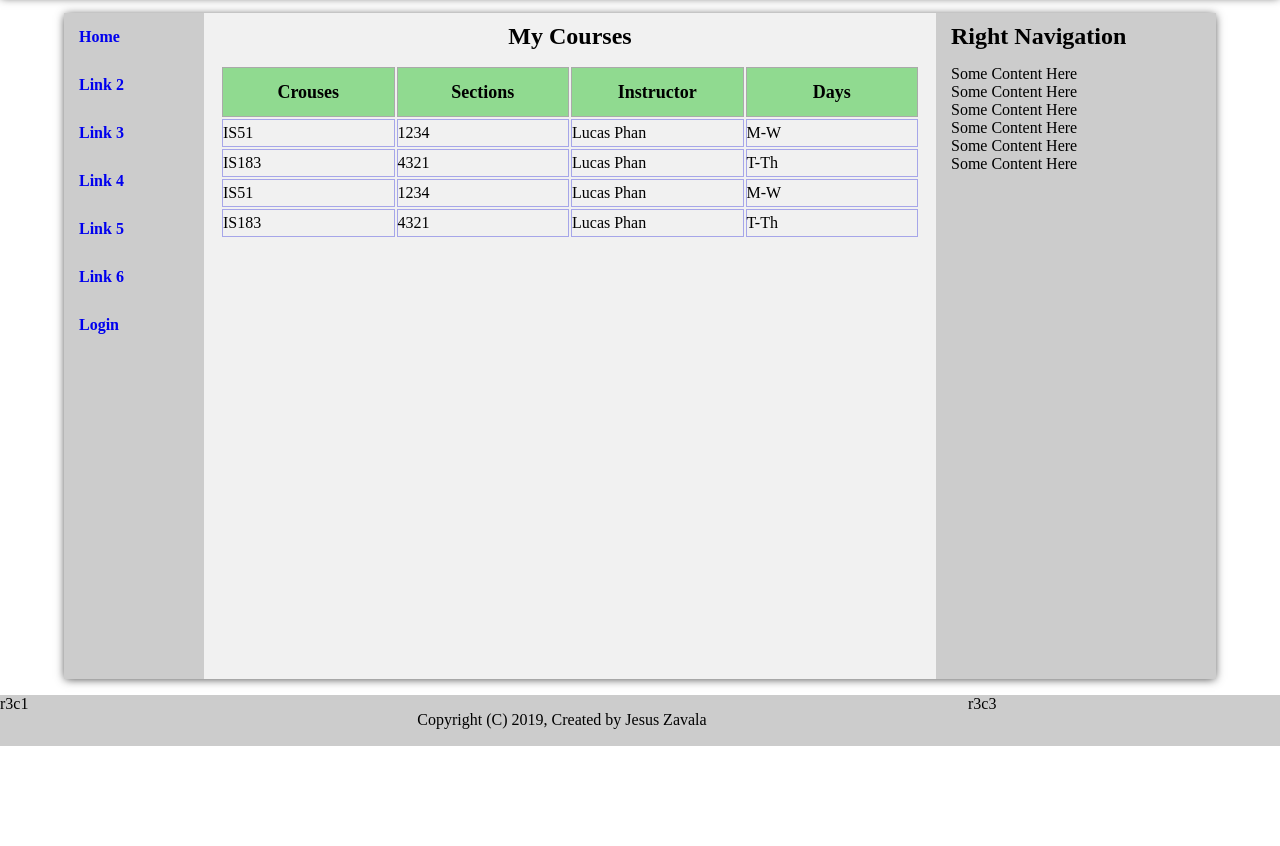
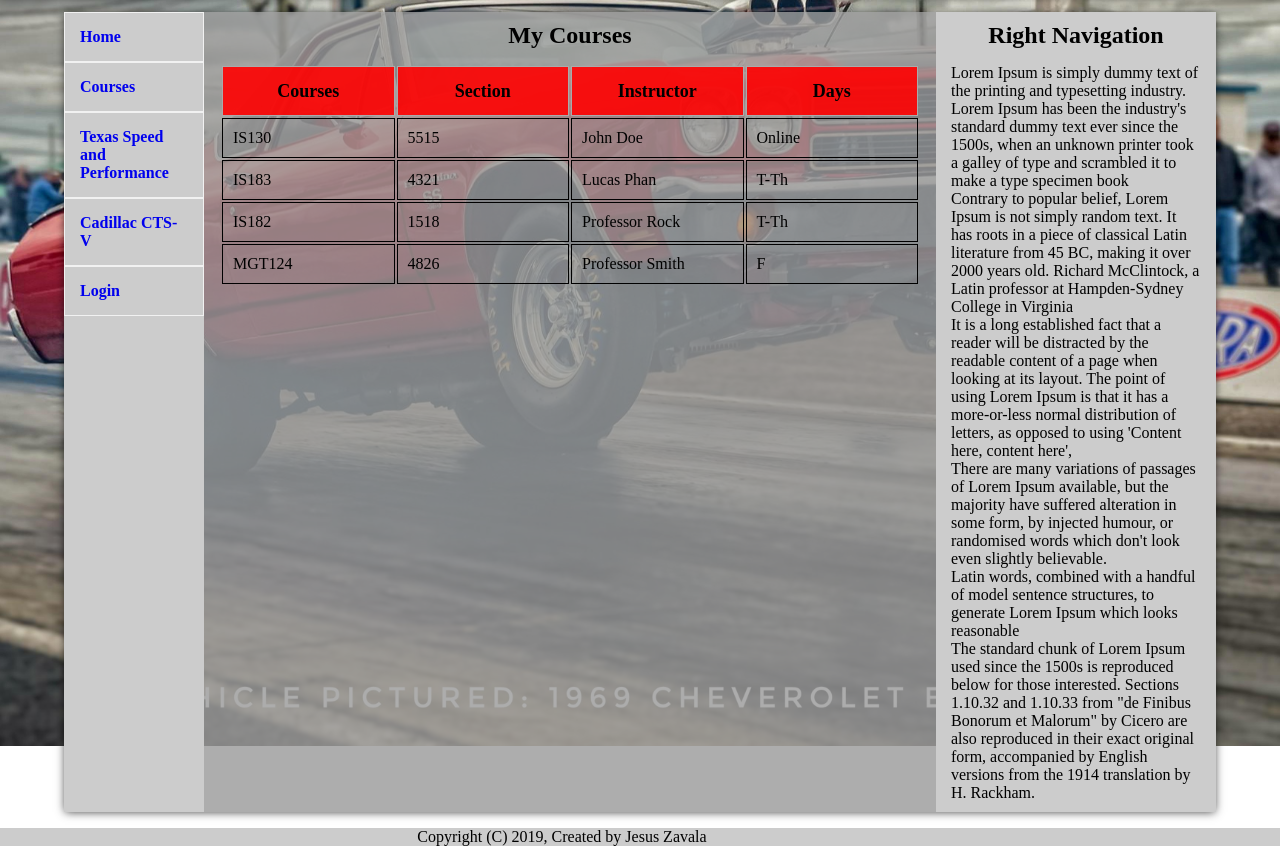
Before and after one commit to jesuszav/LA3, a plain HTML site: page courses.html in a window 1280 px wide. Shown: the part 54-900 px from the top of the page. Before the commit the page ends 800 px from the top, so only its background shows below. Drawn offline with Linux system fonts and the light colour scheme.

Commit message:
this is the final

```diff
--- a/courses.html
+++ b/courses.html
@@ -10,21 +10,19 @@
     <div class="r1 box-shadow">
         <h2 class="logo-name">Jesus Zavala</h2>
         <div>
-            r1c2
+
         </div>
         <div>
-            r1c3
+
         </div>
     </div>
     <div class="r2 box-shadow">
         <div class="r2c1">
             <Ul class="left-nav">
-                <li><a href="#">Home</a></li>
-                <li><a href="#">Link 2</a></li>
-                <li><a href="#">Link 3</a></li>
-                <li><a href="#">Link 4</a></li>
-                <li><a href="#">Link 5</a></li>
-                <li><a href="#">Link 6</a></li>
+                <li><a href="./index.html">Home</a></li>
+                <li><a href="./courses.html">Courses</a></li>
+                <li><a href="https://www.texas-speed.com/" Target="_blank">Texas Speed and Performance</a></li>
+                <li><a href="https://www.cadillac.com/v-series/cts-v-sedan" Target="_blank">Cadillac CTS-V</a></li>
                 <li><a href="./login.html">Login</a></li>
             </Ul>
         </div>
@@ -33,18 +31,18 @@
             <table class="course-table">
                 <thead>
                     <tr>
-                        <td>Crouses</td>
-                        <td>Sections</td>
+                        <td>Courses</td>
+                        <td>Section</td>
                         <td>Instructor</td>
                         <td>Days</td>
                     </tr>
                 </thead>
                 <tbody>
                     <tr>
-                        <td>IS51</td>
-                        <td>1234</td>
-                        <td>Lucas Phan</td>
-                        <td>M-W</td>
+                        <td>IS130</td>
+                        <td>5515</td>
+                        <td>John Doe</td>
+                        <td>Online</td>
                     </tr>
                     <tr>
                         <td>IS183</td>
@@ -53,39 +51,50 @@
                         <td>T-Th</td>
                     </tr>
                     <tr>
-                        <td>IS51</td>
-                        <td>1234</td>
-                        <td>Lucas Phan</td>
-                        <td>M-W</td>
+                        <td>IS182</td>
+                        <td>1518</td>
+                        <td>Professor Rock</td>
+                        <td>T-Th</td>
                     </tr>
                     <tr>
-                        <td>IS183</td>
-                        <td>4321</td>
-                        <td>Lucas Phan</td>
-                        <td>T-Th</td>
+                        <td>MGT124</td>
+                        <td>4826</td>
+                        <td>Professor Smith</td>
+                        <td>F</td>
                     </tr>
                 </tbody>
             </table>
         </div>
         <div class="r2c3">
             <h2 class="sub-heading">Right Navigation</h2>
-            <p>Some Content Here</p>
-            <p>Some Content Here</p>
-            <p>Some Content Here</p>
-            <p>Some Content Here</p>
-            <p>Some Content Here</p>
-            <p>Some Content Here</p>
+            <p>Lorem Ipsum is simply dummy text of the printing and typesetting industry. Lorem Ipsum has been the
+                industry's standard dummy text ever since the 1500s, when an unknown printer took a galley of type and
+                scrambled it to make a type specimen book</p>
+            <p>Contrary to popular belief, Lorem Ipsum is not simply random text. It has roots in a piece of classical
+                Latin literature from 45 BC, making it over 2000 years old. Richard McClintock, a Latin professor at
+                Hampden-Sydney College in Virginia</p>
+            <p>It is a long established fact that a reader will be distracted by the readable content of a page when
+                looking at its layout. The point of using Lorem Ipsum is that it has a more-or-less normal distribution
+                of letters, as opposed to using 'Content here, content here',</p>
+            <p>There are many variations of passages of Lorem Ipsum available, but the majority have suffered
+                alteration in some form, by injected humour, or randomised words which don't look even slightly
+                believable. </p>
+            <p>Latin words, combined with a handful of model sentence structures, to generate Lorem Ipsum which looks
+                reasonable</p>
+            <p>The standard chunk of Lorem Ipsum used since the 1500s is reproduced below for those interested.
+                Sections 1.10.32 and 1.10.33 from "de Finibus Bonorum et Malorum" by Cicero are also reproduced in
+                their exact original form, accompanied by English versions from the 1914 translation by H. Rackham.</p>
         </div>
     </div>
     <div class="r3">
         <div>
-            r3c1
+
         </div>
         <div class="copyright-text">
             Copyright (C) 2019, Created by Jesus Zavala
         </div>
         <div>
-            r3c3
+
         </div>
     </div>
 </body>
--- a/css/Courses.css
+++ b/css/Courses.css
@@ -7,24 +7,26 @@
 html,
 body {
     height: 100vh;
-    widows: 100wh;
+    width: 100vw;
 
 }
 .sub-heading, .nav-heading{
     margin: 10px 0px 15px;
-}
-.nav-heading{
     text-align: center;
 }
 .main-container-grid {
     display: grid;
     grid-template-rows: 1fr 13fr 1fr;
     grid-row-gap: 1em;
+    background-image: url('../img/bg_background2.jpg');
+    background-position: center;
+    background-repeat: no-repeat;
+    background-size: cover;
 }
 
 .logo-name {
     line-height: 50px;
-    margin-left: 2px;
+    margin-left: 15px;
 }
 
 .left-nav {
@@ -32,7 +34,7 @@ body {
 }
 
 .left-nav>li {
-    border: #F1F1F1;
+    border: 1px solid #F1F1F1;
 }
 
 .left-nav>li>a {
@@ -43,7 +45,7 @@ body {
     font-weight: bold;
 }
 .left-nav>li>a:hover{
-    background-color: blue;
+    background-color: silver;
 }
 .r1,
 .r3 {
@@ -51,7 +53,7 @@ body {
 }
 
 .r2 {
-    background-color: #F1F1F1;
+    background-color: rgba(155, 155, 155, 0.815);
     width: 90%;
     margin: 0px auto;
 }
@@ -84,13 +86,16 @@ body {
 
 }
 .course-table>tbody>tr>td{
-    border: 1px solid #a6a6e9;
+    border: 1px solid #000000;
 }
 .course-table>thead>tr>td{
     border: 1px solid #AAA;
     font-weight: bold;
     font-size: 18px;
-    background-color: rgb(144, 218, 144);
+    background-color: rgba(255, 0, 0, 0.897);
+}
+td{
+    padding: 10px;
 }
 .copyright-text{
     align-self: center;
@@ -100,3 +105,4 @@ body {
     -webkit-box-shadow: 0px 1px 9px -1px rgba(0, 0, 0, 0.75);
     -moz-box-shadow: 0px 1px 9 px -1px rgba(0, 0, 0, 0.75);
     box-shadow: 0px 1px 9px -1px rgba(0, 0, 0, 0.75);
+}
--- a/css/login.css
+++ b/css/login.css
@@ -3,12 +3,21 @@
     padding: 0px;
     position: relative;
 }
+html,
+body {
+    height: 100vh;
+    width: 100vw;
+}.box-shadow {
+    -webkit-box-shadow: 0px 1px 9px -1px rgba(255, 255, 255, 0.75);
+    -moz-box-shadow: 0px 1px 9px -1px rgba(255, 255, 255, 0.75);
+    box-shadow: 0px 1px 9px -1px rgba(255, 255, 255, 0.75);
+}
 
 .r1,
-.r2,
 .r3 {
+    background-color: red;
     display: grid;
-    grid-template-rows: 1fr 5fr 1fr;
+    grid-template-rows: 1fr -1fr 1fr;
     grid-column-gap: 1em;
 }
 
@@ -16,22 +25,7 @@
     display: grid;
 }
 
-.r1,
-.r3 {
-    background-color: #ccc;
-}
 
-html,
-body {
-    height: 100vh;
-    width: 100vw;
-}
-
-.box-shadow {
-    -webkit-box-shadow: 0px 1px 9px -1px rgba(0, 0, 0, 0.75);
-    -moz-box-shadow: 0px 1px 9 px -1px rgba(0, 0, 0, 0.75);
-    box-shadow: 0px 1px 9px -1px rgba(0, 0, 0, 0.75);
-}
 
 .login-form {
     display: grid;
@@ -46,25 +40,28 @@ body {
 .login-form>img{
     width: 100%;
     height: 100%;
-    border-top-color: 15px;
-    border-top-right-radius: 15px;
 }
-
+.login-logo{
+    height: 200px;
+}
 .login-container-grid {
     display: grid;
     grid-template-rows: 1fr 13fr 1fr;
-    background-color: #f1f1f1;
+    background-color: black;
 }
 
 .logo-name {
     line-height: 50px;
     margin-left: 10px;
     align-self: center;
+    color: silver;
 }
 
 .btn-login {
-    width: 80px;
+    width: 180px;
     justify-self: right;
+    font-weight: bold;
+    font-size: 19px;
     background-color: red;
     border-radius: 10px;
     color: #fff;
@@ -75,7 +72,6 @@ body {
     font-size: 18px;
 }
 .r3>p{
-    display: grid;
     align-self: center;
     justify-self: center;
 }
```
Also changed, not shown: index.html (+10 -19 lines), login.html (+4 -6 lines), Index2.txt (deleted), Untitled.png (deleted), githubRepository.txt (deleted), img/bg_background2.jpg (added), img/sm_login_logo.png, ntoes.txt (deleted).
